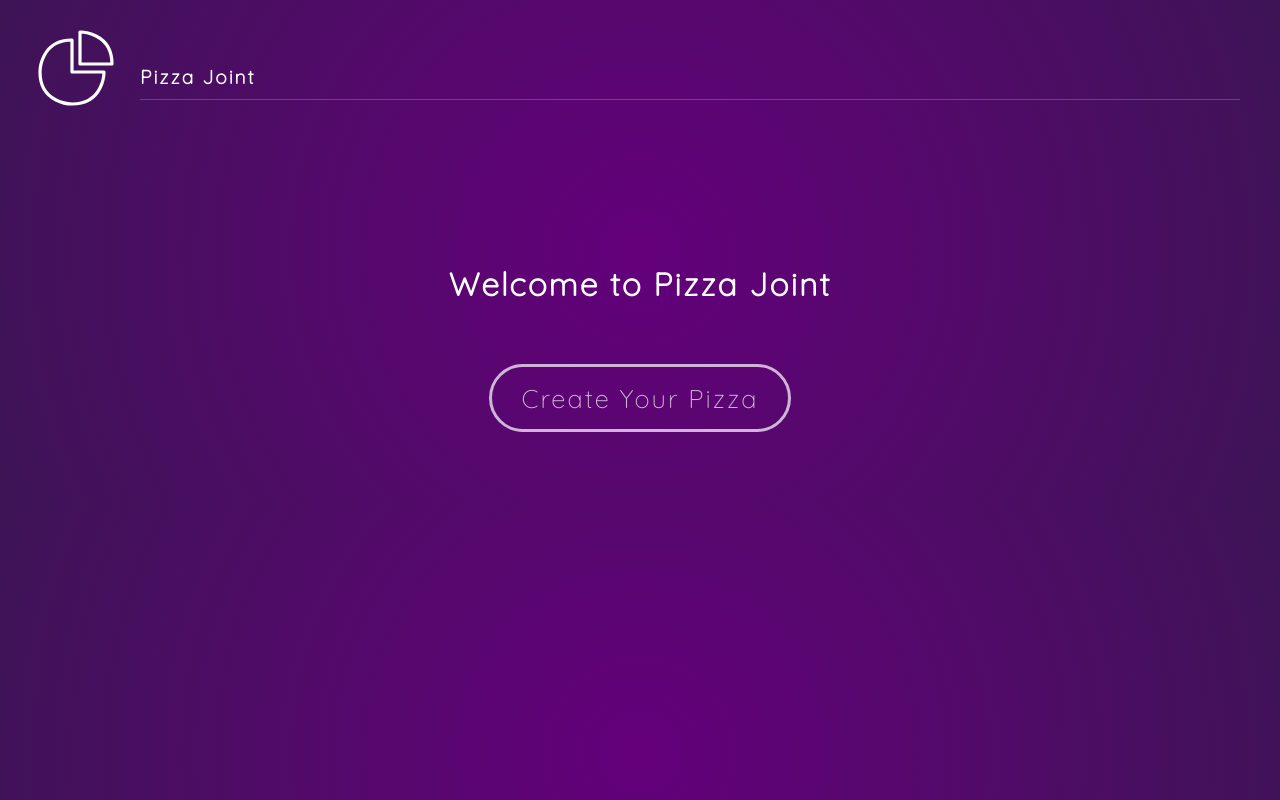
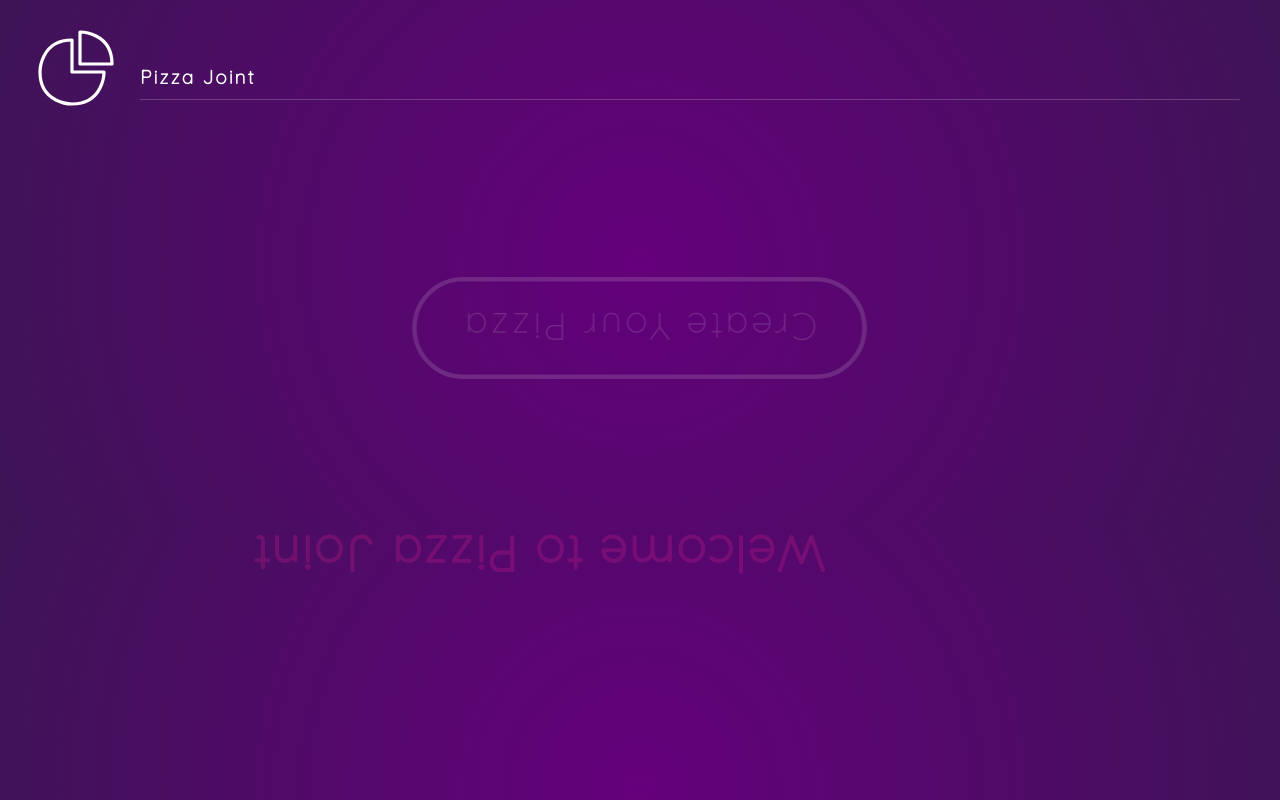
Before and after one commit to BonhaengLee/fm, a React (Create React App) app: page / in a window 1280 px wide. Built offline with nearby package versions, Linux system fonts and the light colour scheme.

Commit message:
Test: motion & animate property를 사용한 애니메이션 동작 확인

```diff
--- a/src/components/Home.tsx
+++ b/src/components/Home.tsx
@@ -1,13 +1,23 @@
 import { Link } from "react-router-dom";
+import { motion } from "framer-motion";
 
 const Home = () => {
   return (
-    <div className="home container">
-      <h2>Welcome to Pizza Joint</h2>
+    <motion.div
+      className="home container"
+      animate={{ rotateZ: 180, opacity: 0.2, marginTop: 200 }}
+    >
+      <motion.h2
+        animate={{ fontSize: "50px", color: "#ff2994", x: 100, y: -100 }}
+      >
+        Welcome to Pizza Joint
+      </motion.h2>
       <Link to="/base">
-        <button>Create Your Pizza</button>
+        <motion.button animate={{ scale: 1.5 }}>
+          Create Your Pizza
+        </motion.button>
       </Link>
-    </div>
+    </motion.div>
   );
 };
 
```
